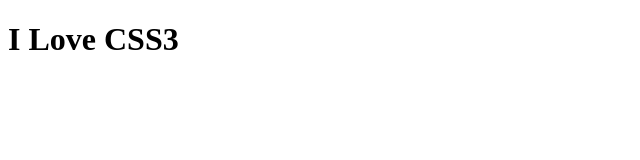
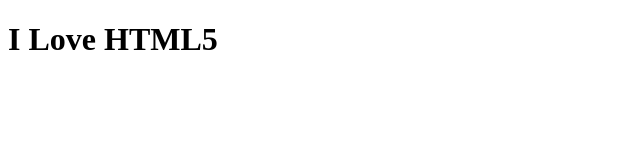
Before and after one commit to alyssa-cook21/dmd-3470, a plain HTML site: page week01/index.html in a window 1280 px wide. Shown: the whole page, without its empty margins (0-640 px from the left). Drawn offline with Linux system fonts and the light colour scheme.

Commit message:
modified:   week01/index.html

```diff
--- a/week01/index.html
+++ b/week01/index.html
@@ -6,6 +6,6 @@
     <title>Week 1 Assignment</title>
 </head>
 <body>
-    <h1>I Love CSS3</h1>
+    <h1>I Love HTML5</h1>
 </body>
 </html>
```
